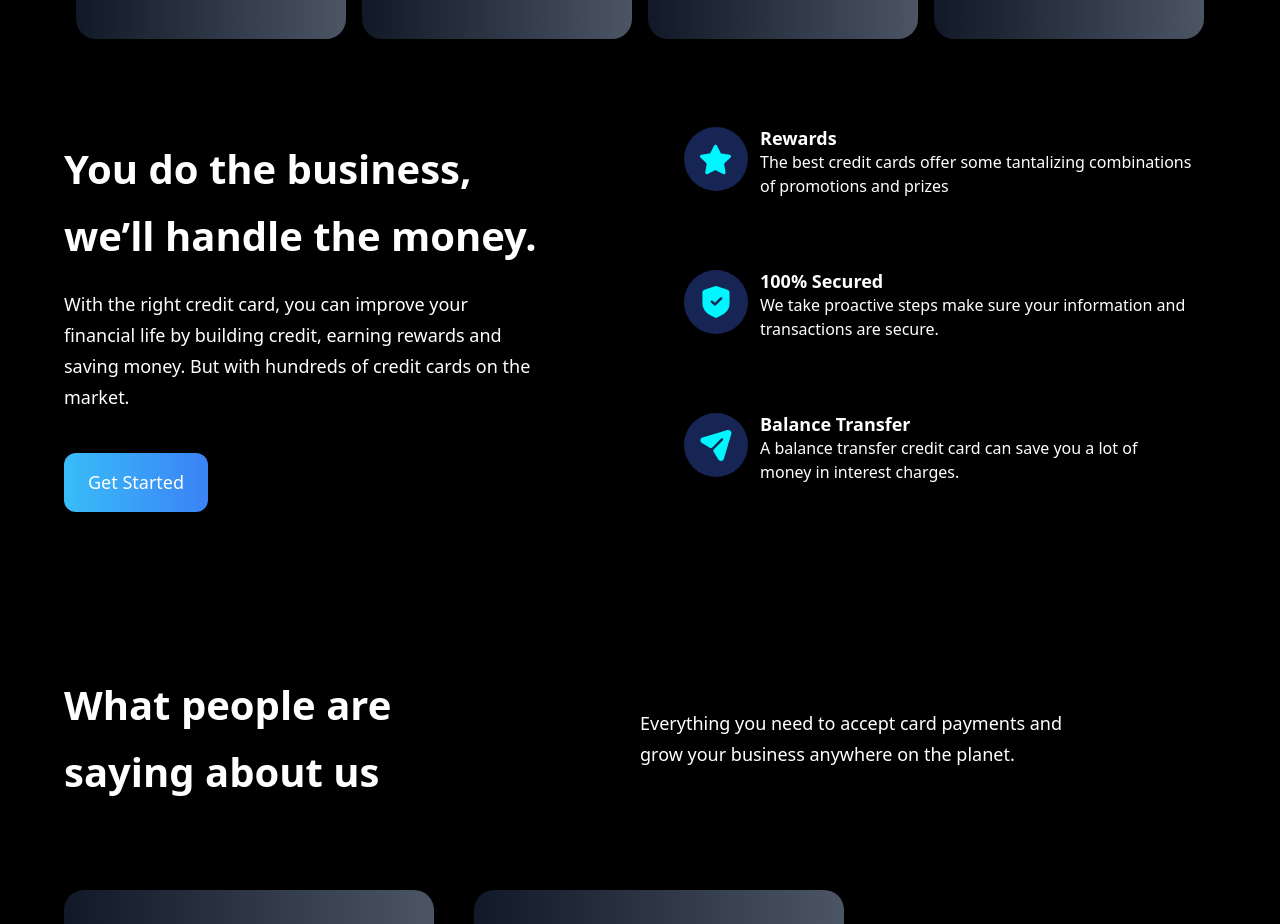
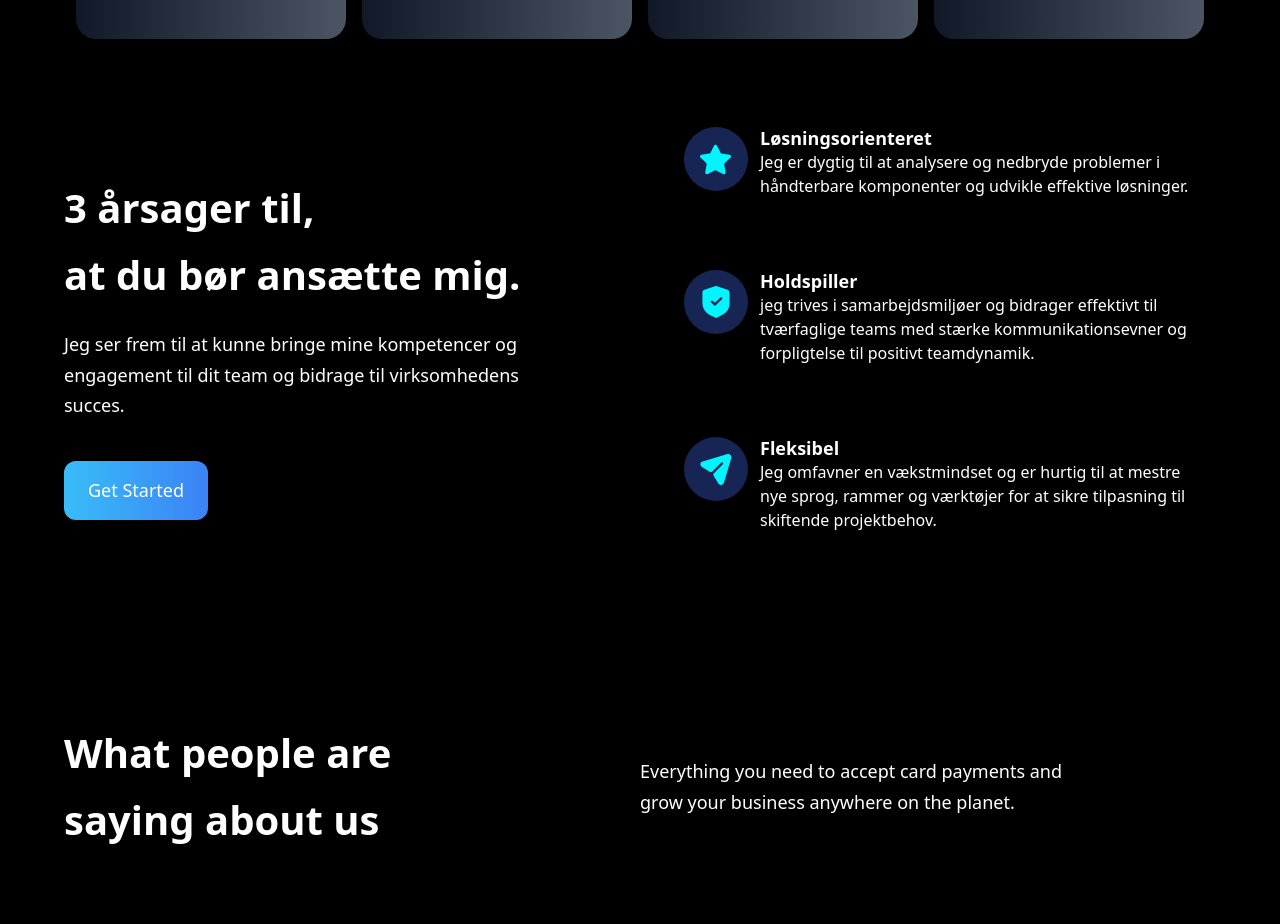
Before and after one commit to Daniea1/personal_cv, a React (Create React App) app: page / in a window 1280 px wide. Shown: the part 1760-2684 px from the top of the page. Built offline with nearby package versions, Linux system fonts and the light colour scheme.

Commit message:
Responsive: 3 reason for hiring me
Fix CTA button, when 'send mail´ is created.

```diff
--- a/src/Components/Business.tsx
+++ b/src/Components/Business.tsx
@@ -9,12 +9,11 @@
         <section id = "features" className = {`${layout.section}`} >
             <div className = {`${layout.sectionInfo}`} >
                 <h2 className = {`${styles.heading2}`} >
-                    You do the business, <br className = "sm:block hidden" /> we’ll handle the money.
+                    3 årsager til, <br className = "sm:block hidden" /> at du bør ansætte mig.
                 </h2 >
                 <p className={`${styles.paragraph} max-w-[470px] mt-5`}>
-                    With the right credit card, you can improve your financial life
-                    by building credit, earning rewards and saving money.
-                    But with hundreds of credit cards on the market.
+                    Jeg ser frem til at kunne bringe mine kompetencer og engagement
+                    til dit team og bidrage til virksomhedens succes.
                 </p >
                 <Button styles="mt-10"/>
             </div >
--- a/src/constants/index.ts
+++ b/src/constants/index.ts
@@ -1,4 +1,18 @@
-import { people01, people02, people03, facebook, instagram, linkedin, airbnb, binance, coinbase, dropbox, send, shield, star  } from "../assets";
+import {
+    people01,
+    people02,
+    people03,
+    facebook,
+    instagram,
+    linkedin,
+    airbnb,
+    binance,
+    coinbase,
+    dropbox,
+    send,
+    shield,
+    star
+} from "../assets";
 import Accordion from "../Components/Accordion";
 
 export const navLinks = [
@@ -24,23 +38,26 @@
     {
         id: "feature-1",
         icon: star,
-        title: "Rewards",
+        title: "Løsningsorienteret",
         content:
-            "The best credit cards offer some tantalizing combinations of promotions and prizes",
+            "Jeg er dygtig til at analysere og nedbryde problemer i håndterbare komponenter" +
+            " og udvikle effektive løsninger."
     },
     {
         id: "feature-2",
         icon: shield,
-        title: "100% Secured",
+        title: "Holdspiller",
         content:
-            "We take proactive steps make sure your information and transactions are secure.",
+            "jeg trives i samarbejdsmiljøer og bidrager effektivt til tværfaglige teams med" +
+            " stærke kommunikationsevner og forpligtelse til positivt teamdynamik.",
     },
     {
         id: "feature-3",
         icon: send,
-        title: "Balance Transfer",
+        title: "Fleksibel",
         content:
-            "A balance transfer credit card can save you a lot of money in interest charges.",
+            "Jeg omfavner en vækstmindset og er hurtig til at mestre nye sprog," +
+            " rammer og værktøjer for at sikre tilpasning til skiftende projektbehov.",
     },
 ];
 
```
